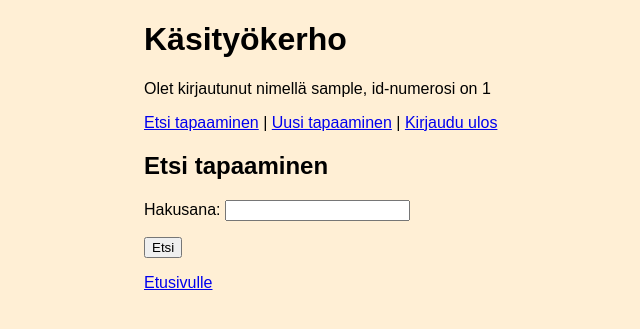
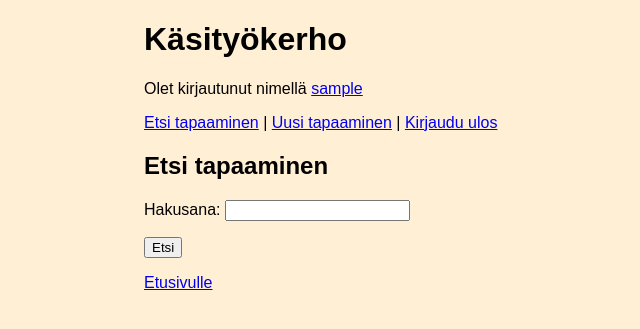
Before and after one commit to froggychair86/kasityokerho, a Flask app: page /find_meeting in a window 1280 px wide. Shown: the top 329 px of the page, without its empty margins (96-736 px from the left). Run offline with Flask 3, Linux system fonts and the light colour scheme; the visitor is signed in with stand-in values (Sample User, id 1).

Commit message:
Add link to own profile

```diff
--- a/templates/layout.html
+++ b/templates/layout.html
@@ -9,9 +9,9 @@
 <body>
   <h1>Käsityökerho</h1>
 
-  {% if session.username %}
+  {% if session.user_id %}
   <p>
-    Olet kirjautunut nimellä {{ session.username }}, id-numerosi on {{ session.user_id }}
+    Olet kirjautunut nimellä <a href="/user/{{ session.user_id }}">{{ session.username }}</a>
   </p>
   {% endif %}
 
```
